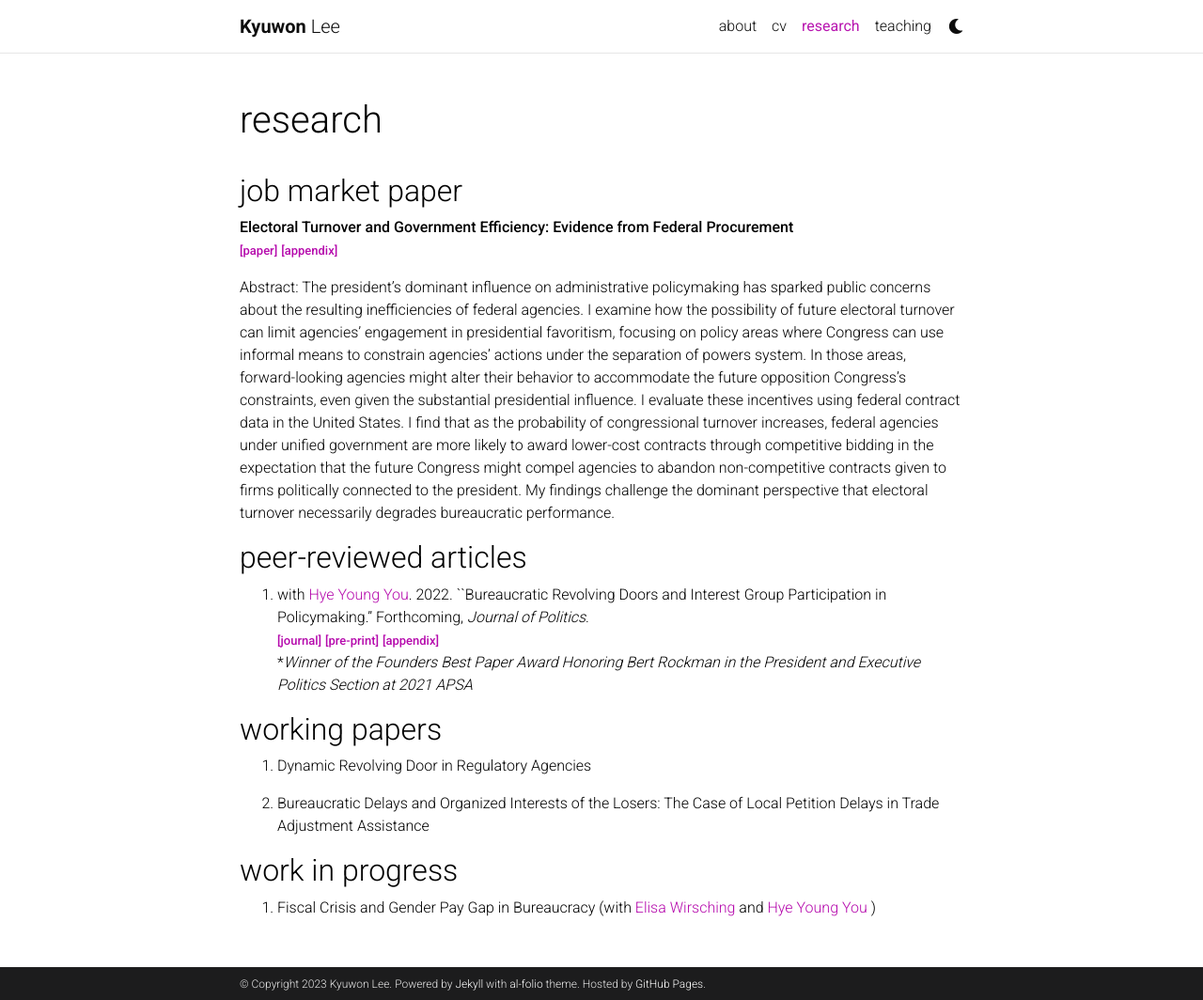
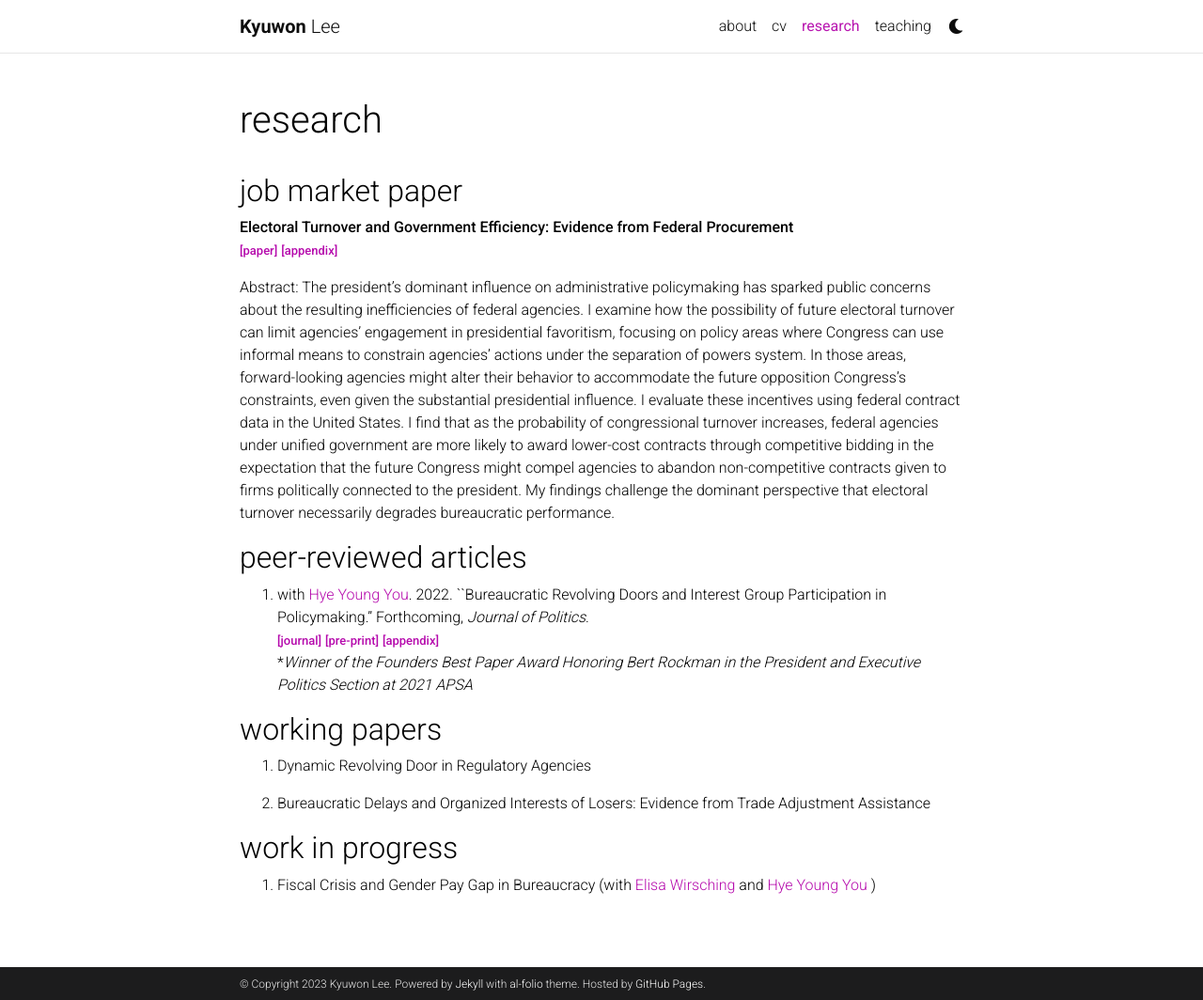
Before and after one commit to kyuwon-lee/kyuwon-lee.github.io, a Jekyll site: the page built from _pages/Research.md, in a window 1280 px wide and 1064 px high. Shown: the whole window at 94% size. Built offline with Jekyll 4.4.1, drawn with Linux system fonts in a browser that asks for light colours; comment, search, counter and statistics services are not loaded; a style sheet for code colours, icons or effects is not loaded.

Commit message:
Update Research.md

```diff
--- a/_pages/Research.md
+++ b/_pages/Research.md
@@ -19,7 +19,7 @@ Abstract: The president's dominant influence on administrative policymaking has
 ## working papers
 1. Dynamic Revolving Door in Regulatory Agencies
 
-2. Bureaucratic Delays and Organized Interests of the Losers: The Case of Local Petition Delays in Trade Adjustment Assistance
+2. Bureaucratic Delays and Organized Interests of Losers: Evidence from Trade Adjustment Assistance
 
 ## work in progress
 1. Fiscal Crisis and Gender Pay Gap in Bureaucracy (with <a href='https://elisawirsching.github.io'>Elisa Wirsching</a> and <a href='https://hyeyoungyou.com'>Hye Young You</a> )
```
